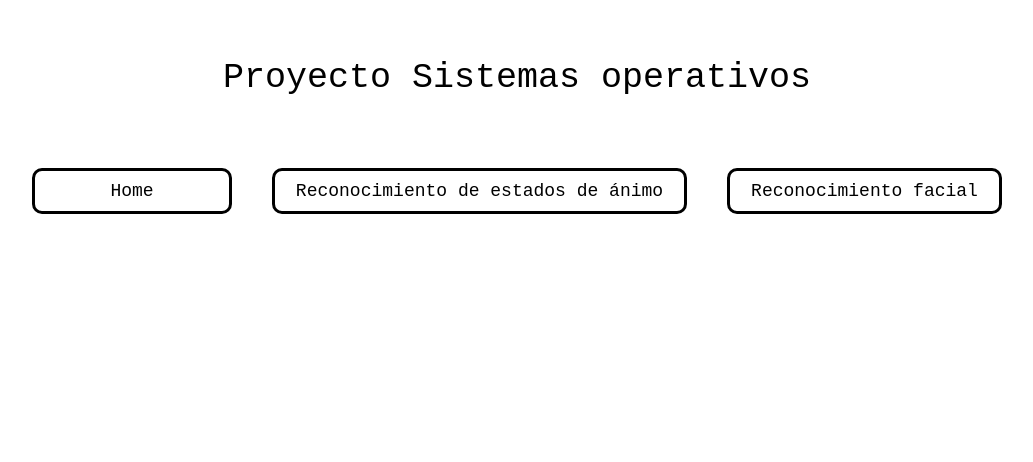
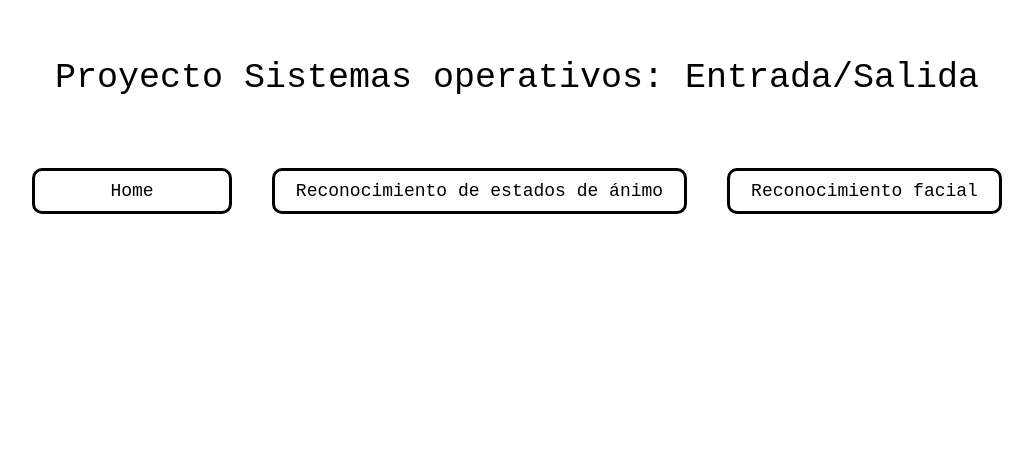
Before and after one commit to alps2005/WebFR, a plain HTML site: page index.html in a window 1280 px wide. Shown: the top 462 px of the page, without its empty margins (123-1156 px from the left). Drawn offline with Linux system fonts and the light colour scheme; no server answers.

Commit message:
i know what im doing dwag

```diff
--- a/index.html
+++ b/index.html
@@ -17,7 +17,7 @@
 </head>
 <body>
 <div class="title">
-    Proyecto Sistemas operativos
+    Proyecto Sistemas operativos: Entrada/Salida
 </div>
 <div class="navbar">
     <button class="home-button" onclick="showPage('home')">Home</button>
```
